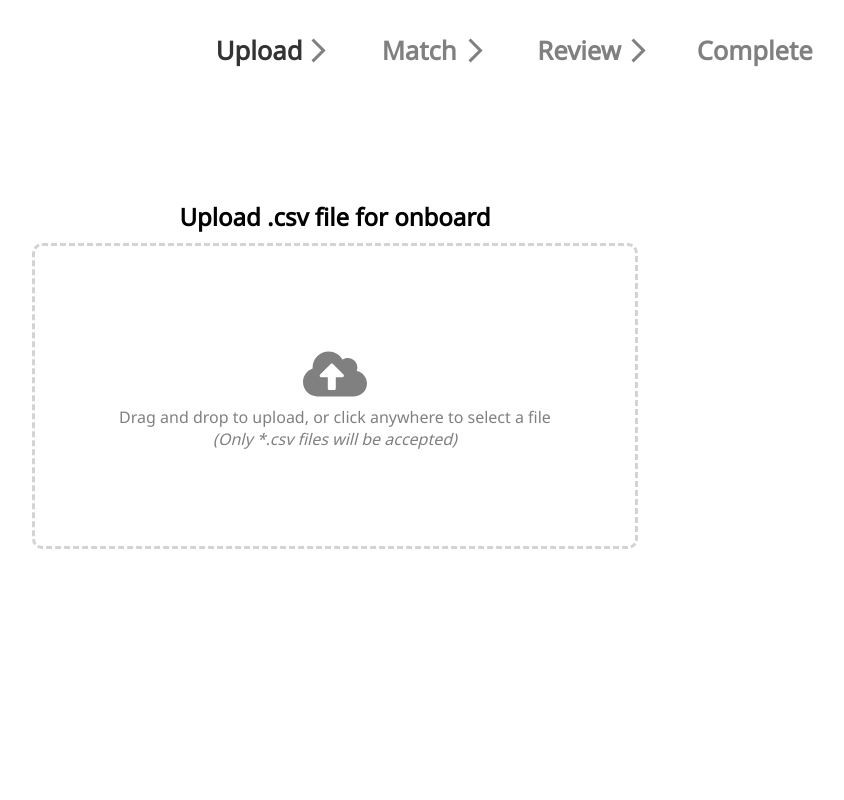
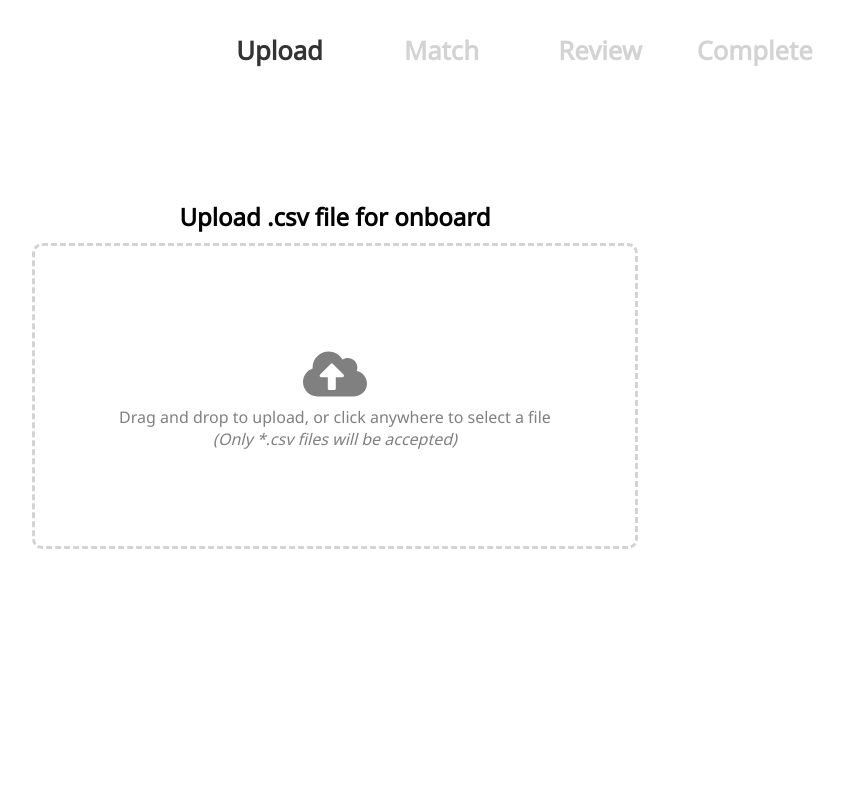
Before and after one commit to asendice/oneclick, a React (Create React App) app: page / in a window 1280 px wide. Shown: the top 800 px of the page, without its empty margins (305-1149 px from the left). Built offline with nearby package versions, Linux system fonts and the light colour scheme; data requests are answered from the project's data file.

Commit message:
progress component refactor

```diff
--- a/src/components/App.js
+++ b/src/components/App.js
@@ -107,6 +107,7 @@ const App = () => {
                 backEndHeaders={backEndHeaders}
                 updateData={updateData}
                 updateHeader={updateHeader}
+                setFrame={setFrame}
               />
             )}
           />
--- a/src/components/Match.js
+++ b/src/components/Match.js
@@ -3,7 +3,7 @@ import "../css/Match.css";
 import CsvHeader from "./CsvHeader";
 import { Redirect, Link } from "react-router-dom";
 
-const Match = ({ file, data, backEndHeaders, updateData, updateHeader }) => {
+const Match = ({ file, data, backEndHeaders, updateData, updateHeader, setFrame }) => {
   const [headers, setHeaders] = useState([]);
   const [confirmed, setConfirmed] = useState(false);
 
@@ -65,7 +65,7 @@ const Match = ({ file, data, backEndHeaders, updateData, updateHeader }) => {
           <h3>{file.name}</h3>
           {confirmed && (
             <Link to="/review">
-              <div className="review-button">Review</div>{" "}
+              <div className="review-button" onClick={() => setFrame("Review")}>Review</div>
             </Link>
           )}
         </div>
--- a/src/components/Progress.js
+++ b/src/components/Progress.js
@@ -2,45 +2,38 @@ import React from "react";
 import { FaCheckCircle } from "react-icons/fa";
 import "../css/Progress.css";
 
-import { MdArrowForwardIos } from "react-icons/md";
+const Progress = ({ frame }) => {
+  const progressHeaders = ["Upload", "Match", "Review", "Complete"];
 
-const Progress = ({ frame }) => {
+  console.log();
+
   return (
     <div className="progress">
-      <div className={`progress-item ${frame === "Match" && "completed"}`}>
-        <FaCheckCircle
-          className={`check-icon ${frame === "Match" ? "completed" : "invis"}`}
-        />
-        <h3 style={{ color: frame === "Upload" && "#333" }}>Upload</h3>
-        <MdArrowForwardIos className="progress-arrow" />
-      </div>
-      <div className="progress-item">
-        <FaCheckCircle
-          className={`check-icon ${frame === "Review" ? "completed" : "invis"}`}
-        />
-        <h3 style={{ color: frame === "Match" && "#333" }}>Match</h3>
-        <MdArrowForwardIos
-          className="progress-arrow"
-          style={{ color: frame === "Match" && "#333" }}
-        />
-      </div>
-      <div className="progress-item">
-        <FaCheckCircle
-          className={`check-icon ${
-            frame === "Completed" ? "completed" : "invis"
-          }`}
-        />
-        <h3>Review</h3>
-        <MdArrowForwardIos className="progress-arrow" />
-      </div>
-      <div className="progress-item">
-        <FaCheckCircle
-          className={`check-icon ${
-            frame === "Completed" ? "completed" : "invis"
-          }`}
-        />
-        <h3>Complete</h3>
-      </div>
+      {progressHeaders.map((header, index) => {
+        return (
+          <div key={index} className="progress-item">
+            <FaCheckCircle
+              className="check-icon"
+              style={{
+                color:
+                  index < progressHeaders.indexOf(frame) ? "#4BB543" : "#fff",
+              }}
+            />
+            <h3
+              style={{
+                color:
+                  index < progressHeaders.indexOf(frame)
+                    ? "#4BB543"
+                    : header === frame
+                    ? "#333"
+                    : "#d3d3d3",
+              }}
+            >
+              {header}
+            </h3>
+          </div>
+        );
+      })}
     </div>
   );
 };
--- a/src/css/Progress.css
+++ b/src/css/Progress.css
@@ -7,7 +7,6 @@
 
 .progress-item {
   width: 160px;
-
   display: flex;
   align-items: center;
   justify-content: space-evenly;
```
